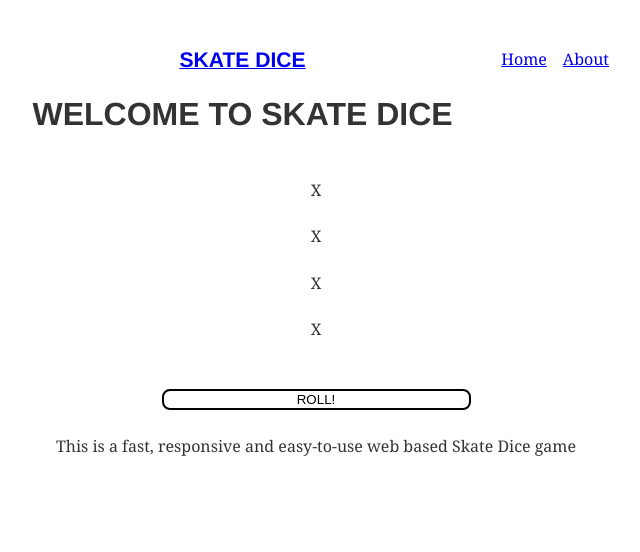
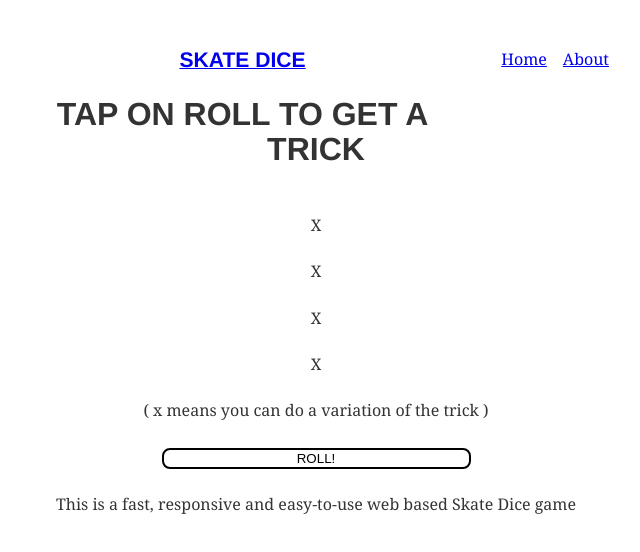
Before and after one commit to matiasbouin/skate-dice, a Gatsby site: page / in a window 1280 px wide. Shown: the whole page, without its empty margins (324-964 px from the left). Built offline with nearby package versions, Linux system fonts and the light colour scheme; Gatsby itself is replaced by a stand-in of ours.

```diff
--- a/src/pages/index.js
+++ b/src/pages/index.js
@@ -1,5 +1,4 @@
 import React, { useState } from "react"
-import { Link } from "gatsby"
 import Layout from "../components/layout"
 
 export default function Home() {
@@ -21,7 +20,7 @@
   }
 
   const setearBoardRotation = () => {
-    setBoardRotation(boardRotations[random(0, 3)])
+    setBoardRotation(boardRotations[random(0, 2)])
   }
 
   const setearFlip = () => {
@@ -36,13 +35,13 @@
   }
 
   const positions = ["Nollie", "Switch", "Regular", "Fakie"]
-  const bodyRotations = ["Frontside", "Backside", ""]
-  const boardRotations = ["180", "360", ""]
-  const flips = ["Kickflip", "Heelflip", "Shove it", "Ollie", ""]
+  const bodyRotations = ["Frontside", "Backside", "x"]
+  const boardRotations = ["180", "360", "x"]
+  const flips = ["Kickflip", "Heelflip", "Shove it", "Ollie", "x"]
 
   return (
     <Layout>
-      <h1>WELCOME TO SKATE DICE</h1>
+      <h1>TAP ON ROLL TO GET A TRICK</h1>
 
       <br></br>
 
@@ -50,8 +49,7 @@
       <p>{bodyRotation}</p>
       <p>{boardRotation}</p>
       <p>{flip}</p>
-
-      <br></br>
+      <p>( x means you can do a variation of the trick )</p>
 
       <button
         style={{
```
Also changed, not shown: src/pages/about.js (+5 -3 lines).
